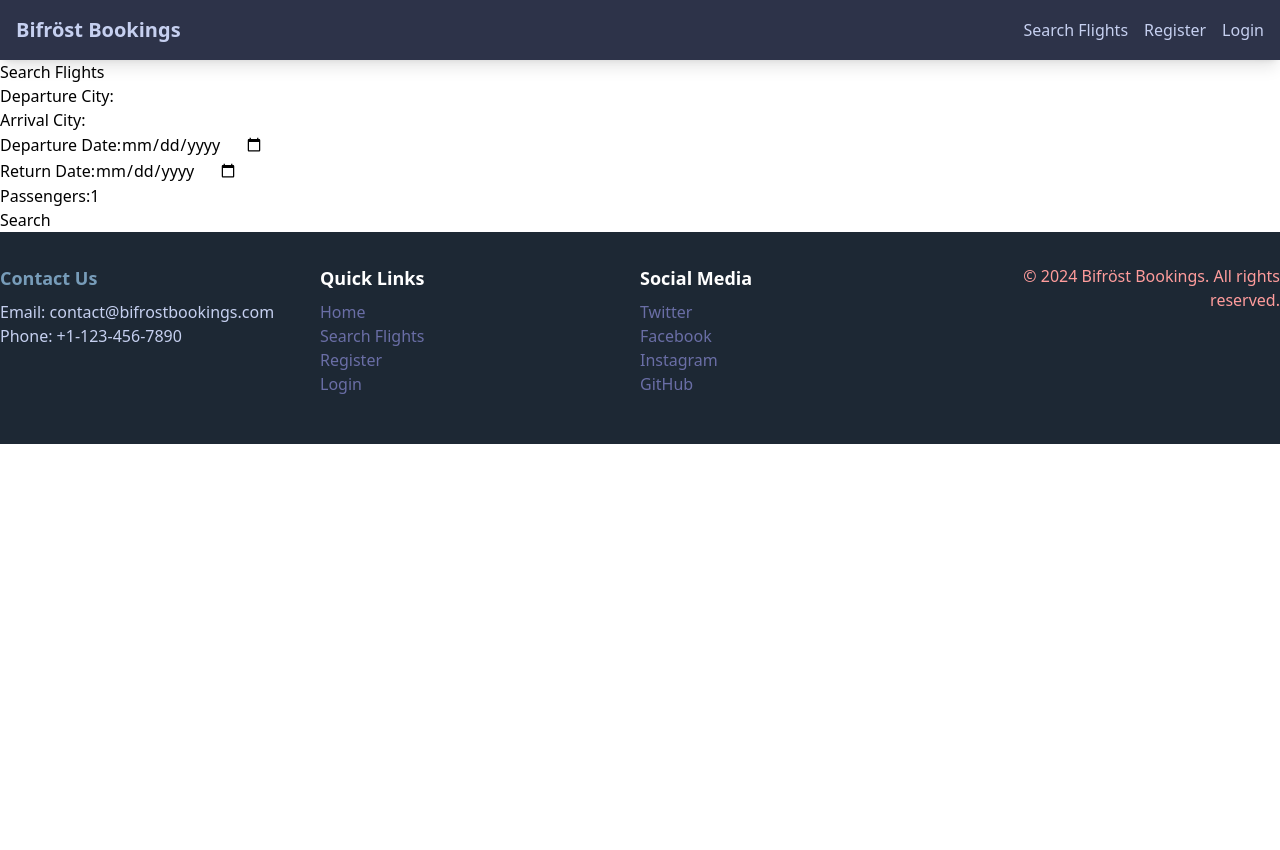
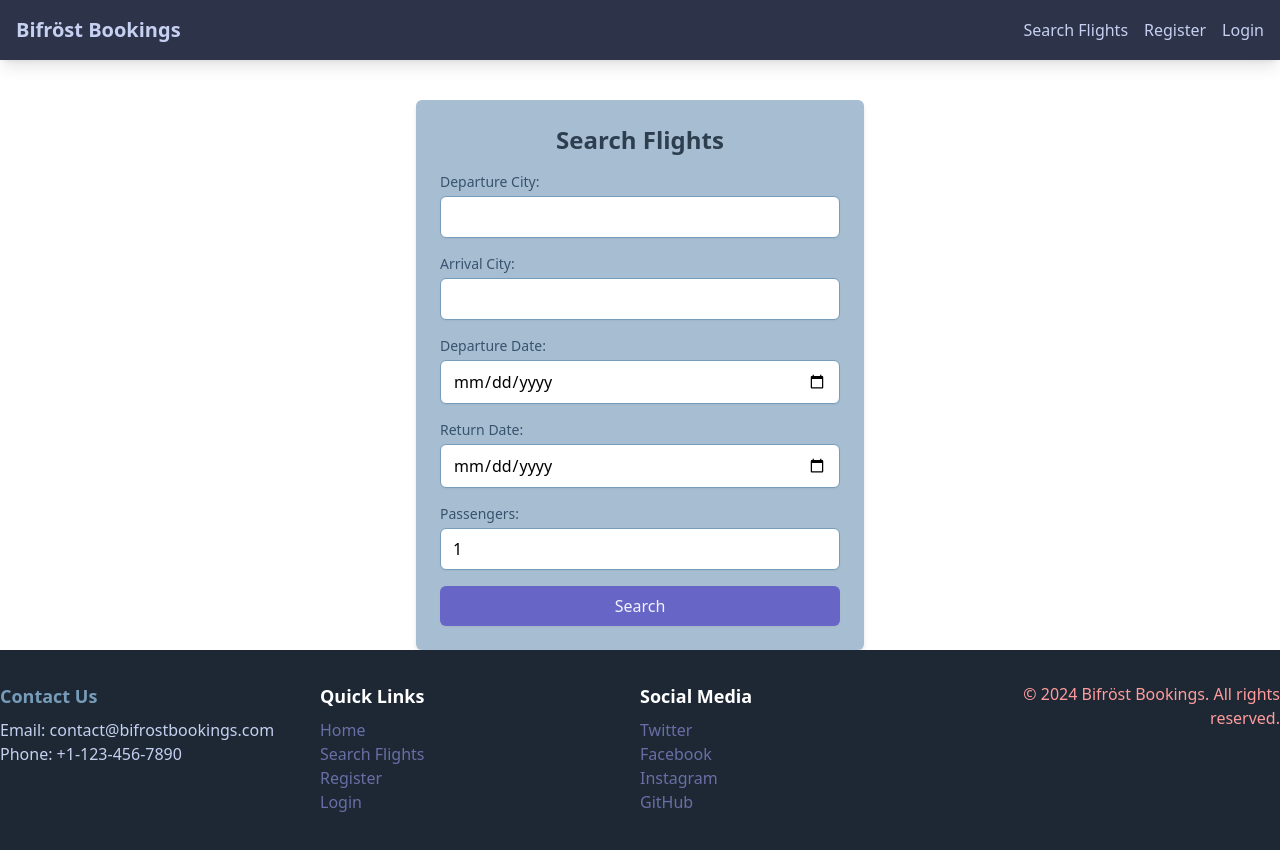
Before and after one commit to cameronotoole44/BifrostBooking, a React (Create React App) app in the folder frontend/bifrost-booking/: page /search in a window 1280 px wide. Shown: the top 850 px of the page. Before the commit the page ends 800 px from the top, so only its background shows below. Built offline with nearby package versions, Linux system fonts and the light colour scheme.

Commit message:
search components

```diff
--- a/frontend/bifrost-booking/src/components/Search.js
+++ b/frontend/bifrost-booking/src/components/Search.js
@@ -7,61 +7,70 @@ const Search = () => {
     const [returnDate, setReturnDate] = useState('');
     const [passengers, setPassengers] = useState(1);
 
-    const handleSearch = () => {
-
+    const handleSearch = (e) => {
+        e.preventDefault();
         console.log('Searching flights...');
     };
 
     return (
-        <div>
-            <h1>Search Flights</h1>
+        <div className="max-w-md mx-auto mt-10 p-6 bg-rain-300 shadow-md rounded-md">
+            <h1 className="text-2xl font-bold mb-4 text-center text-rain-900">Search Flights</h1>
             <form onSubmit={handleSearch}>
-                <div>
-                    <label>Departure City:</label>
+                <div className="mb-4">
+                    <label className="block text-sm font-medium text-rain-700">Departure City:</label>
                     <input
                         type="text"
                         value={departureCity}
                         onChange={(e) => setDepartureCity(e.target.value)}
                         required
+                        className="mt-1 block w-full px-3 py-2 border border-rain-400 rounded-md shadow-sm focus:outline-none focus:ring-rain-500 focus:border-rain-500"
                     />
                 </div>
-                <div>
-                    <label>Arrival City:</label>
+                <div className="mb-4">
+                    <label className="block text-sm font-medium text-rain-700">Arrival City:</label>
                     <input
                         type="text"
                         value={arrivalCity}
                         onChange={(e) => setArrivalCity(e.target.value)}
                         required
+                        className="mt-1 block w-full px-3 py-2 border border-rain-400 rounded-md shadow-sm focus:outline-none focus:ring-rain-500 focus:border-rain-500"
                     />
                 </div>
-                <div>
-                    <label>Departure Date:</label>
+                <div className="mb-4">
+                    <label className="block text-sm font-medium text-rain-700">Departure Date:</label>
                     <input
                         type="date"
                         value={departureDate}
                         onChange={(e) => setDepartureDate(e.target.value)}
                         required
+                        className="mt-1 block w-full px-3 py-2 border border-rain-400 rounded-md shadow-sm focus:outline-none focus:ring-rain-500 focus:border-rain-500"
                     />
                 </div>
-                <div>
-                    <label>Return Date:</label>
+                <div className="mb-4">
+                    <label className="block text-sm font-medium text-rain-700">Return Date:</label>
                     <input
                         type="date"
                         value={returnDate}
                         onChange={(e) => setReturnDate(e.target.value)}
+                        className="mt-1 block w-full px-3 py-2 border border-rain-400 rounded-md shadow-sm focus:outline-none focus:ring-rain-500 focus:border-rain-500"
                     />
                 </div>
-                <div>
-                    <label>Passengers:</label>
+                <div className="mb-4">
+                    <label className="block text-sm font-medium text-rain-700">Passengers:</label>
                     <input
                         type="number"
                         value={passengers}
                         onChange={(e) => setPassengers(parseInt(e.target.value))}
                         min="1"
                         max="10"
+                        className="mt-1 block w-full px-3 py-2 border border-rain-400 rounded-md shadow-sm focus:outline-none focus:ring-rain-500 focus:border-rain-500"
                     />
                 </div>
-                <button type="submit">Search</button>
+                <button
+                    type="submit"
+                    className="w-full px-3 py-2 bg-thunder-600 text-thunder-50 font-medium rounded-md shadow-sm hover:bg-thunder-700 focus:outline-none focus:ring-2 focus:ring-offset-2 focus:ring-thunder-500">
+                    Search
+                </button>
             </form>
         </div>
     )
--- a/frontend/bifrost-booking/src/components/flight/SearchForm.js
+++ b/frontend/bifrost-booking/src/components/flight/SearchForm.js
@@ -0,0 +1,76 @@
+import React, { useState } from 'react';
+
+const SearchForm = ({ onSearch }) => {
+    const [departureCity, setDepartureCity] = useState('');
+    const [arrivalCity, setArrivalCity] = useState('');
+    const [departureDate, setDepartureDate] = useState('');
+    const [returnDate, setReturnDate] = useState('');
+    const [passengers, setPassengers] = useState(1);
+
+    const handleSubmit = (e) => {
+        e.preventDefault();
+        onSearch({ departureCity, arrivalCity, departureDate, returnDate, passengers });
+    };
+
+    return (
+        <form onSubmit={handleSubmit}>
+            <div className="mb-4">
+                <label className="block text-sm font-medium text-gray-700">Departure City:</label>
+                <input
+                    type="text"
+                    value={departureCity}
+                    onChange={(e) => setDepartureCity(e.target.value)}
+                    required
+                    className="mt-1 block w-full px-3 py-2 border border-gray-300 rounded-md shadow-sm focus:outline-none focus:ring-water focus:border-water"
+                />
+            </div>
+            <div className="mb-4">
+                <label className="block text-sm font-medium text-gray-700">Arrival City:</label>
+                <input
+                    type="text"
+                    value={arrivalCity}
+                    onChange={(e) => setArrivalCity(e.target.value)}
+                    required
+                    className="mt-1 block w-full px-3 py-2 border border-gray-300 rounded-md shadow-sm focus:outline-none focus:ring-water focus:border-water"
+                />
+            </div>
+            <div className="mb-4">
+                <label className="block text-sm font-medium text-gray-700">Departure Date:</label>
+                <input
+                    type="date"
+                    value={departureDate}
+                    onChange={(e) => setDepartureDate(e.target.value)}
+                    required
+                    className="mt-1 block w-full px-3 py-2 border border-gray-300 rounded-md shadow-sm focus:outline-none focus:ring-water focus:border-water"
+                />
+            </div>
+            <div className="mb-4">
+                <label className="block text-sm font-medium text-gray-700">Return Date:</label>
+                <input
+                    type="date"
+                    value={returnDate}
+                    onChange={(e) => setReturnDate(e.target.value)}
+                    className="mt-1 block w-full px-3 py-2 border border-gray-300 rounded-md shadow-sm focus:outline-none focus:ring-water focus:border-water"
+                />
+            </div>
+            <div className="mb-4">
+                <label className="block text-sm font-medium text-gray-700">Passengers:</label>
+                <input
+                    type="number"
+                    value={passengers}
+                    onChange={(e) => setPassengers(parseInt(e.target.value))}
+                    min="1"
+                    max="10"
+                    className="mt-1 block w-full px-3 py-2 border border-gray-300 rounded-md shadow-sm focus:outline-none focus:ring-water focus:border-water"
+                />
+            </div>
+            <button
+                type="submit"
+                className="w-full px-3 py-2 bg-water text-white font-medium rounded-md shadow-sm hover:bg-water-dark focus:outline-none focus:ring-2 focus:ring-offset-2 focus:ring-water">
+                Search
+            </button>
+        </form>
+    );
+};
+
+export default SearchForm;
--- a/frontend/bifrost-booking/src/components/flight/SearchResults.js
+++ b/frontend/bifrost-booking/src/components/flight/SearchResults.js
@@ -0,0 +1,27 @@
+import React from 'react';
+
+const SearchResults = ({ results }) => {
+    return (
+        <div className="max-w-md mx-auto mt-6 p-4 bg-white shadow-md rounded-md">
+            <h2 className="text-xl font-bold mb-4 text-center">Search Results</h2>
+            {results.length === 0 ? (
+                <p className="text-center text-gray-500">No results found</p>
+            ) : (
+                <ul>
+                    {results.map((result, index) => (
+                        <li key={index} className="mb-4 p-4 border-b border-gray-200">
+                            {/* Display relevant flight information here */}
+                            <p className="text-sm font-medium">Flight: {result.flightNumber}</p>
+                            <p className="text-sm text-gray-700">From: {result.departureCity} - To: {result.arrivalCity}</p>
+                            <p className="text-sm text-gray-700">Departure: {result.departureDate}</p>
+                            <p className="text-sm text-gray-700">Return: {result.returnDate}</p>
+                            <p className="text-sm text-gray-700">Passengers: {result.passengers}</p>
+                        </li>
+                    ))}
+                </ul>
+            )}
+        </div>
+    );
+};
+
+export default SearchResults;
```
